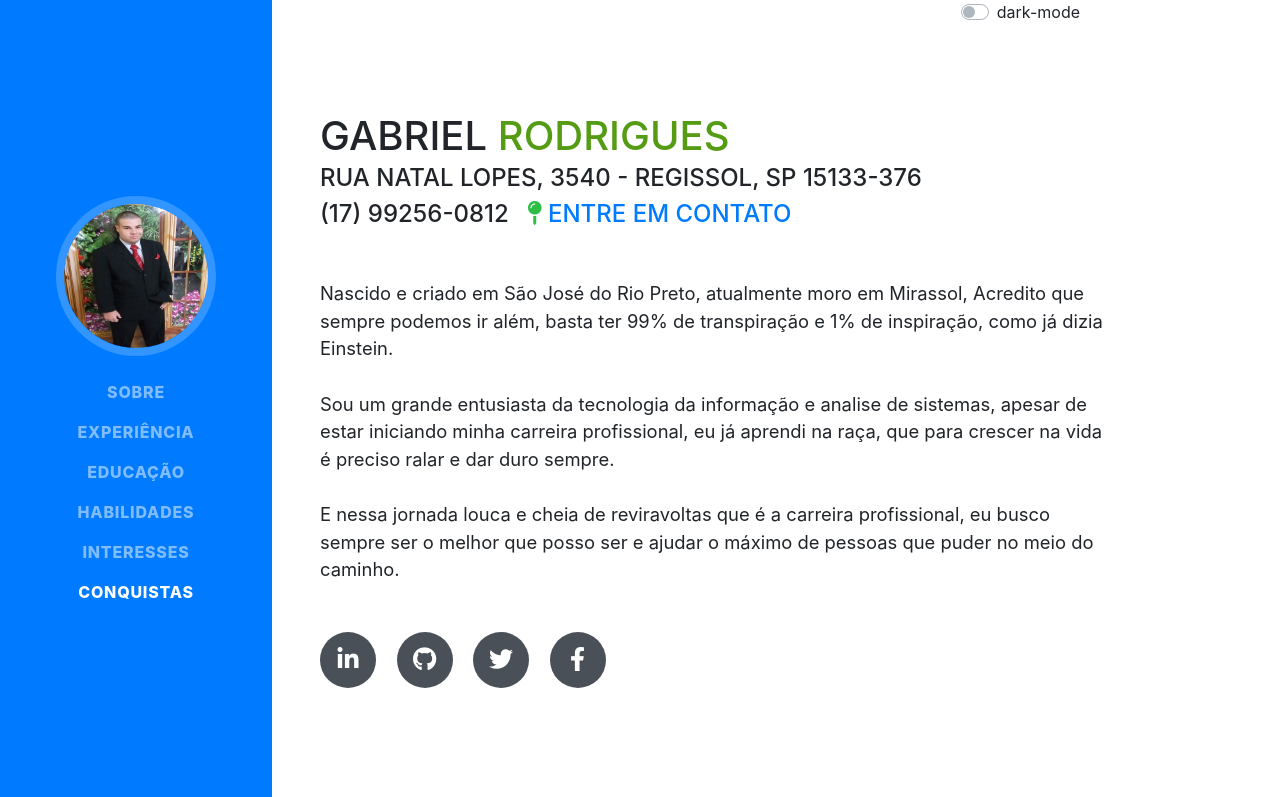
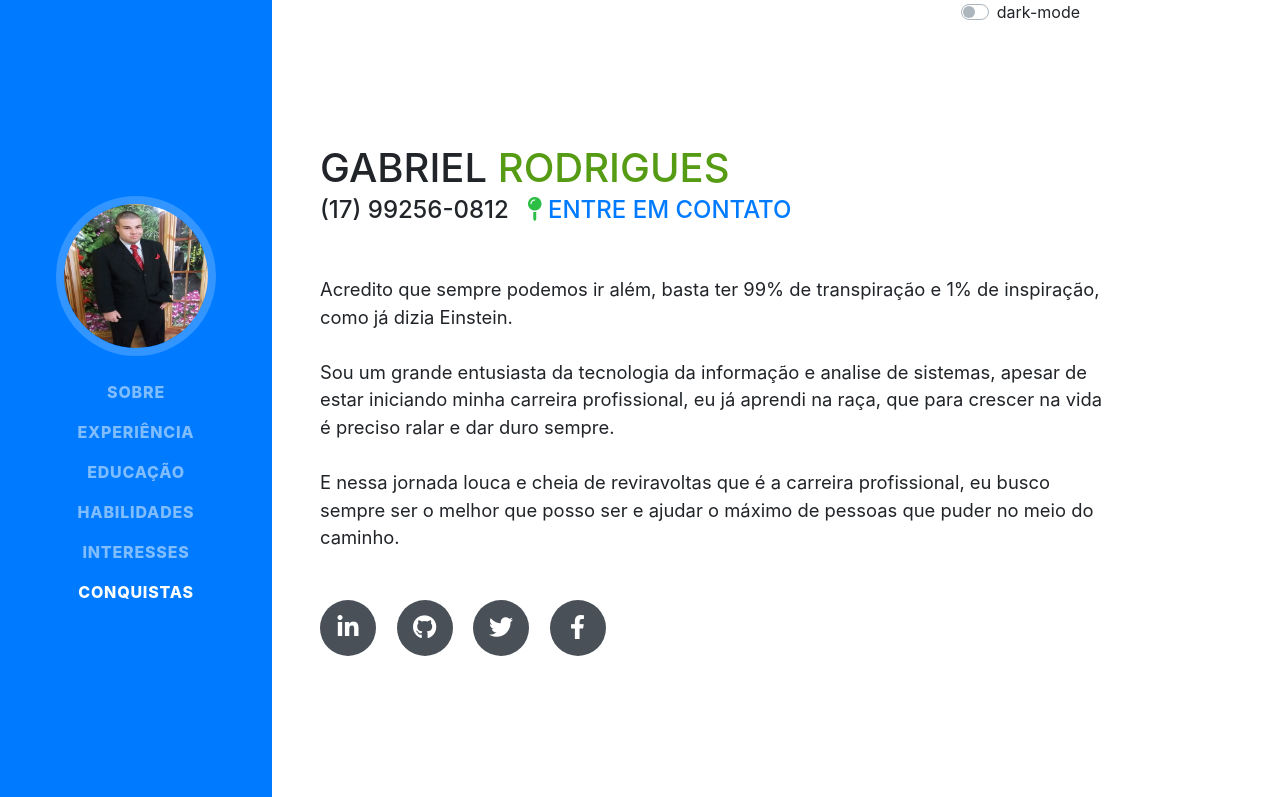
Before and after one commit to Gabriel4420/gabriel4420.github.io, a website with bundled scripts: page index.html in a window 1280 px wide. Shown: the top 797 px of the page. Built offline with nearby package versions, Linux system fonts and the light colour scheme; a web font is replaced by a local one.

Commit message:
alterações em endereço

```diff
--- a/index.html
+++ b/index.html
@@ -72,11 +72,10 @@
         <h1 class="mb-0">Gabriel
           <span id="text-primary">Rodrigues</span>
         </h1>
-        <div class="subheading mb-5"> Rua Natal Lopes, 3540 - Regissol, SP 15133-376 <br> (17) 99256-0812 &nbsp; <i class="fas fa-map-pin" style="color: #2cbe45;"></i>
+        <div class="subheading mb-5"> (17) 99256-0812 &nbsp; <i class="fas fa-map-pin" style="color: #2cbe45;"></i>
           <a href="mailto:gabriel_rodrigues_perez@hotmail.com" id="contact">Entre em contato</a>
         </div>
         <p class="lead mb-5">
-          Nascido e criado em São José do Rio Preto, atualmente moro em Mirassol,
           Acredito que sempre podemos ir além, basta ter 99% de transpiração e 1% de inspiração, como já dizia Einstein. <br><br>
           Sou um grande entusiasta da tecnologia da informação e analise de sistemas, apesar de estar iniciando minha carreira profissional, eu já aprendi na raça, que para crescer na vida é preciso ralar e dar duro sempre. <br><br>
 
```
